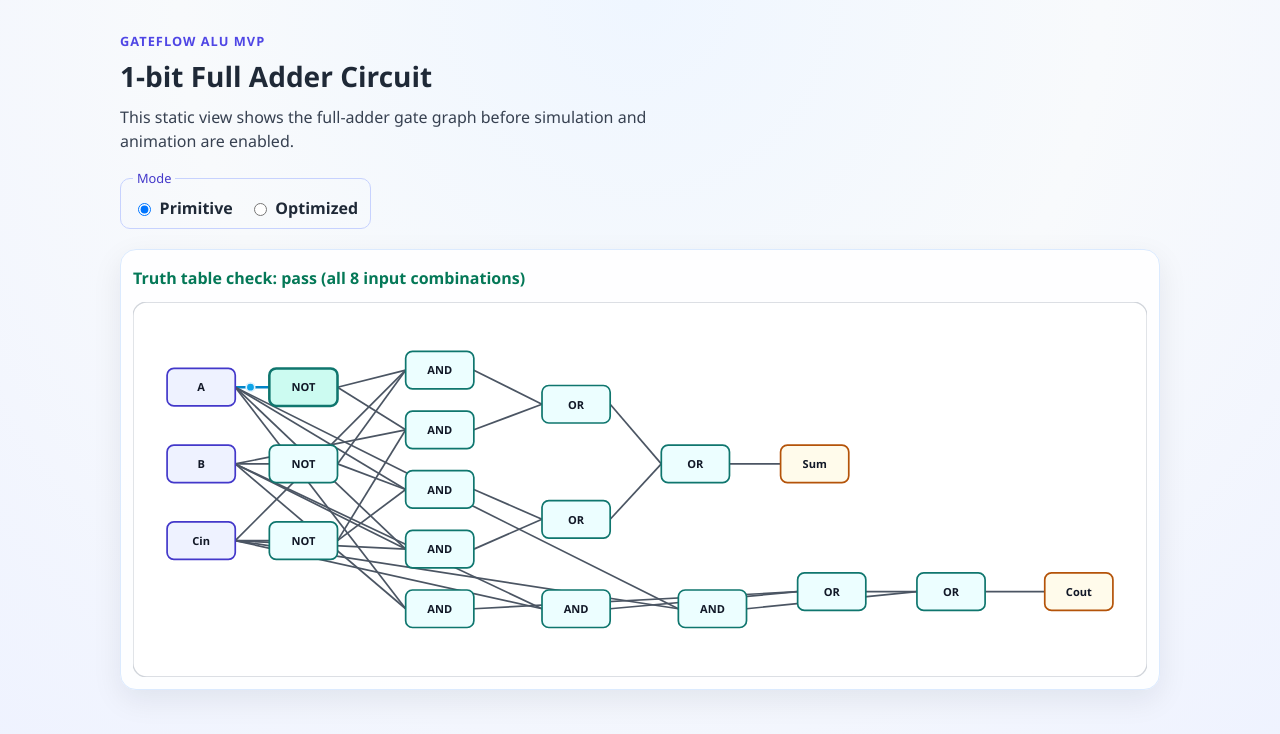
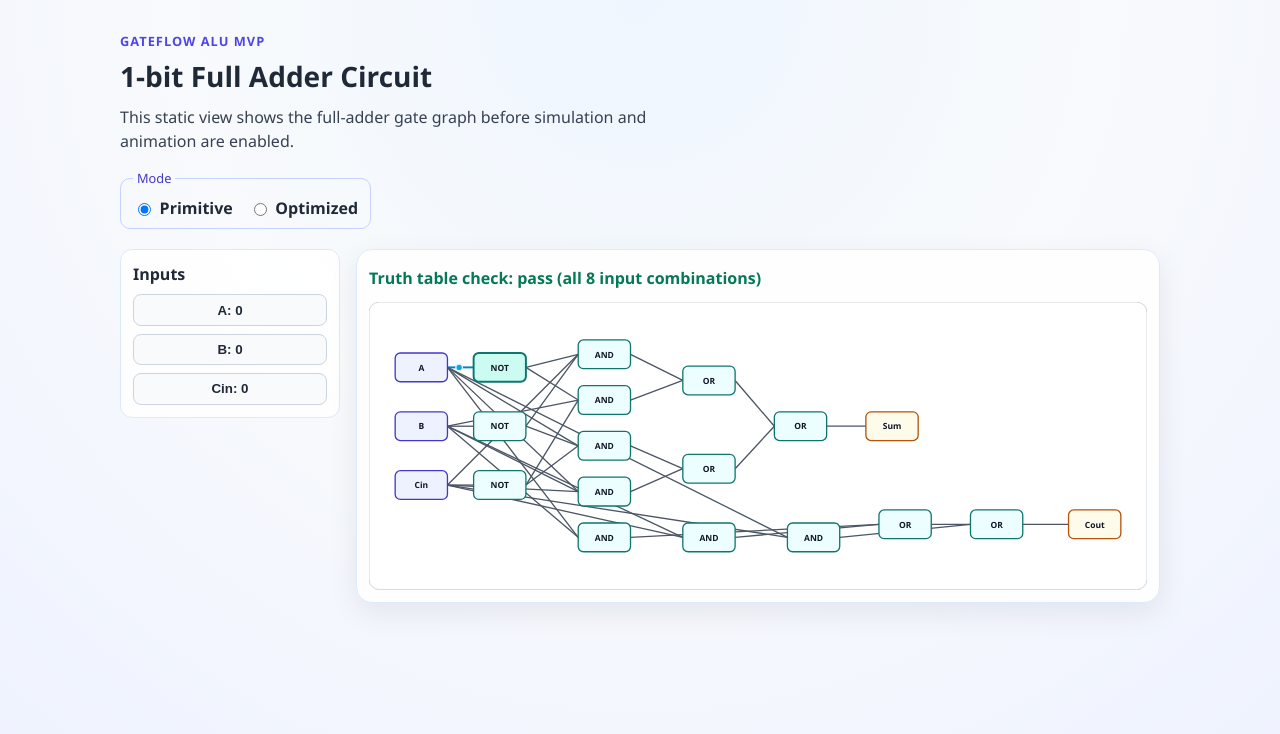
Before and after one commit to Picminmin/GateFlow-ALU, a React (Vite) app: page / in a window 1280 px wide. Shown: the top 734 px of the page. Built offline with nearby package versions, Linux system fonts and the light colour scheme.

Commit message:
Add A/B/Cin inputs panel

```diff
--- a/src/App.tsx
+++ b/src/App.tsx
@@ -1,12 +1,14 @@
 import { useEffect, useState } from 'react';
-import { CircuitViewport } from './components';
+import { CircuitViewport, InputsPanel } from './components';
 import { getFullAdderCircuit } from './circuits/fullAdder';
 import type { FullAdderMode } from './circuits/fullAdder';
 import { validateFullAdderCircuit } from './simulation';
 import type { WireSignal } from './types';
+import type { InputsPanelValues } from './components/panels/InputsPanel';
 
 function App() {
   const [mode, setMode] = useState<FullAdderMode>('primitive');
+  const [inputs, setInputs] = useState<InputsPanelValues>({ a: 0, b: 0, cin: 0 });
   const [animationTime, setAnimationTime] = useState(0);
   const activeCircuit = getFullAdderCircuit(mode);
   const validation = validateFullAdderCircuit(activeCircuit);
@@ -21,7 +23,7 @@ function App() {
   if (demoSignalEdge) {
     const activeEdge = activeCircuit.edges.find((edge) => edge.id === demoSignalEdge);
     if (activeEdge) {
-      demoNodeValues[activeEdge.from] = 1;
+      demoNodeValues[activeEdge.from] = inputs.a;
       demoNodeValues[activeEdge.to] = 1;
     }
   }
@@ -76,7 +78,9 @@ function App() {
           </label>
         </fieldset>
       </header>
-      <section className="circuit-card">
+      <div className="main-layout">
+        <InputsPanel values={inputs} onChange={setInputs} />
+        <section className="circuit-card">
         <p className={validation.isValid ? 'validation-ok' : 'validation-error'}>
           {validation.isValid
             ? 'Truth table check: pass (all 8 input combinations)'
@@ -88,7 +92,8 @@ function App() {
           currentTime={animationTime}
           nodeValues={demoNodeValues}
         />
-      </section>
+        </section>
+      </div>
     </main>
   );
 }
--- a/src/components/panels/InputsPanel.tsx
+++ b/src/components/panels/InputsPanel.tsx
@@ -1,3 +1,35 @@
-export function InputsPanel() {
-  return <section aria-label="Inputs panel" />;
+import type { LogicValue } from '../../types';
+
+export interface InputsPanelValues {
+  a: LogicValue;
+  b: LogicValue;
+  cin: LogicValue;
 }
+
+interface InputsPanelProps {
+  values: InputsPanelValues;
+  onChange: (nextValues: InputsPanelValues) => void;
+}
+
+function toggleValue(value: LogicValue): LogicValue {
+  return value === 1 ? 0 : 1;
+}
+
+export function InputsPanel({ values, onChange }: InputsPanelProps) {
+  return (
+    <section className="panel" aria-label="Inputs panel">
+      <h2>Inputs</h2>
+      <div className="inputs-grid">
+        <button type="button" onClick={() => onChange({ ...values, a: toggleValue(values.a) })}>
+          A: {values.a}
+        </button>
+        <button type="button" onClick={() => onChange({ ...values, b: toggleValue(values.b) })}>
+          B: {values.b}
+        </button>
+        <button type="button" onClick={() => onChange({ ...values, cin: toggleValue(values.cin) })}>
+          Cin: {values.cin}
+        </button>
+      </div>
+    </section>
+  );
+}
--- a/src/index.css
+++ b/src/index.css
@@ -23,6 +23,13 @@ body {
 .app-shell {
   width: min(1040px, 100%);
   margin: 0 auto;
+}
+
+.main-layout {
+  display: grid;
+  grid-template-columns: 220px 1fr;
+  gap: 1rem;
+  align-items: start;
 }
 
 .app-header {
@@ -78,6 +85,33 @@ body {
   border-radius: 16px;
   padding: 0.75rem;
   box-shadow: 0 10px 30px rgba(15, 23, 42, 0.08);
+}
+
+.panel {
+  background: rgba(255, 255, 255, 0.92);
+  border: 1px solid #dbeafe;
+  border-radius: 12px;
+  padding: 0.75rem;
+}
+
+.panel h2 {
+  margin: 0 0 0.5rem;
+  font-size: 1rem;
+}
+
+.inputs-grid {
+  display: grid;
+  gap: 0.5rem;
+}
+
+.inputs-grid button {
+  border: 1px solid #cbd5e1;
+  background: #f8fafc;
+  color: #1f2937;
+  font-weight: 700;
+  border-radius: 8px;
+  padding: 0.45rem 0.6rem;
+  cursor: pointer;
 }
 
 .validation-ok,
```
Also changed, not shown: 1 other file (tests, documents, lock files or other folders).
